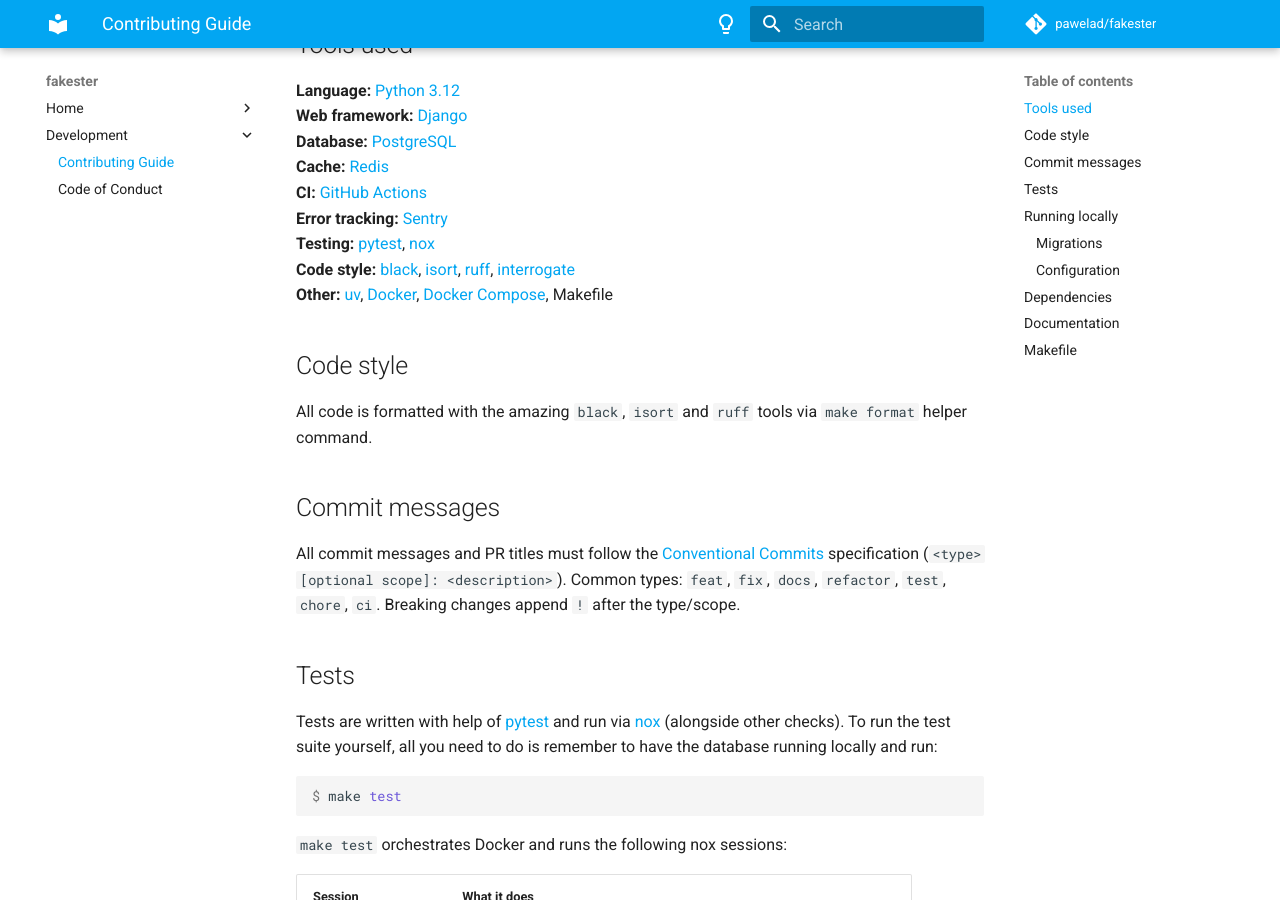
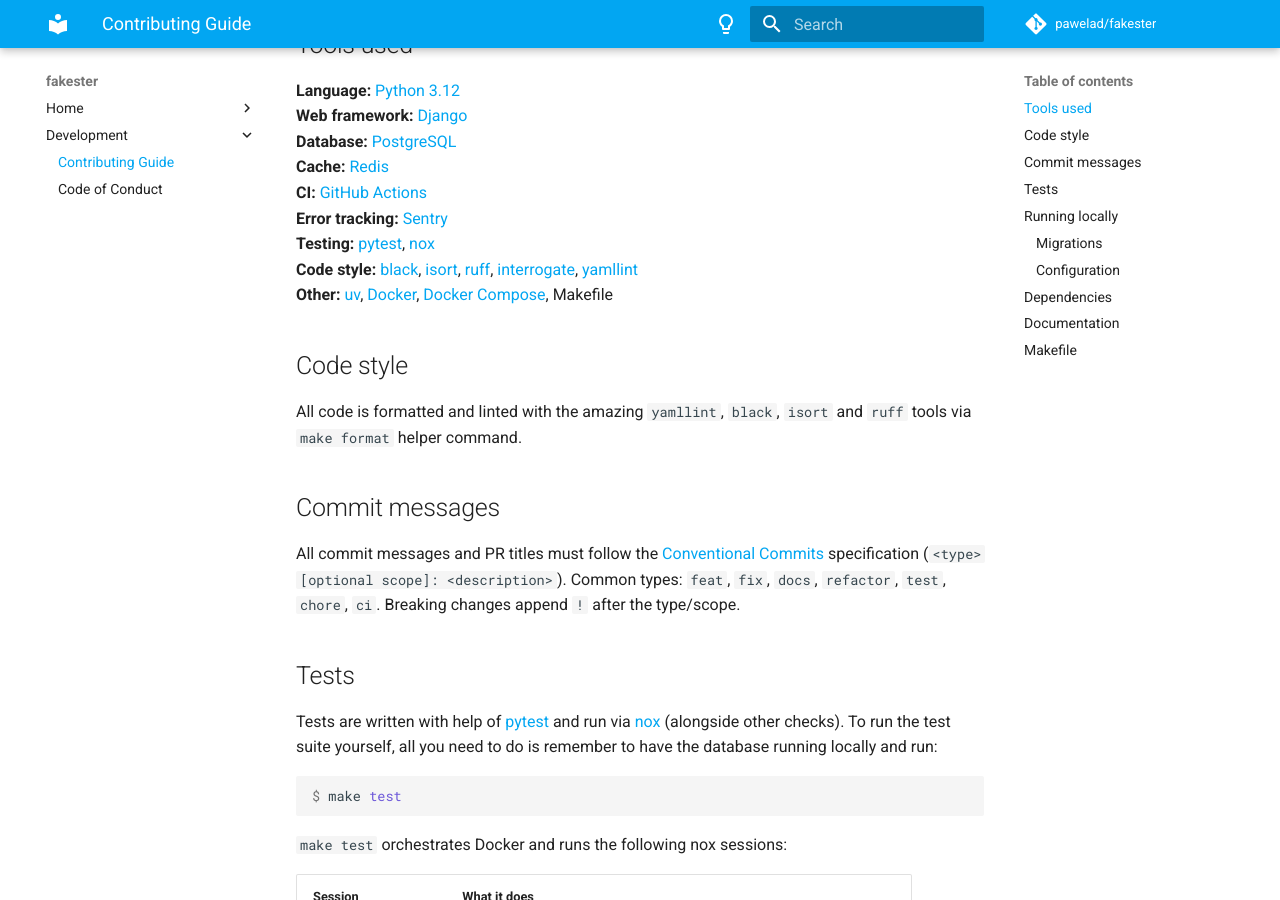
Before and after one commit to pawelad/fakester, an MkDocs documentation site: the page built from docs/contributing.md, in a window 1280 px wide and 900 px high, scrolled down 337 px. Built offline with MkDocs 1.6.1 and Material for MkDocs 9.7.7, drawn with Linux system fonts in a browser that asks for light colours; comment, search, counter and statistics services are not loaded.

Commit message:
Add `yamllint`

```diff
--- a/CONTRIBUTING.md
+++ b/CONTRIBUTING.md
@@ -15,11 +15,11 @@
 **CI:** [GitHub Actions]
 **Error tracking:** [Sentry]
 **Testing:** [pytest], [nox]
-**Code style:** [black], [isort], [ruff], [interrogate]
+**Code style:** [black], [isort], [ruff], [interrogate], [yamllint]
 **Other:** [uv], [Docker], [Docker Compose], Makefile
 
 ## Code style
-All code is formatted with the amazing `black`, `isort` and `ruff` tools via
+All code is formatted and linted with the amazing `yamllint`, `black`, `isort` and `ruff` tools via
 `make format` helper command.
 
 ## Commit messages
@@ -213,3 +213,4 @@
 [ruff]: https://github.com/charliermarsh/ruff
 [sentry]: https://sentry.io/
 [uv]: https://docs.astral.sh/uv/
+[yamllint]: https://yamllint.readthedocs.io/
--- a/noxfile.py
+++ b/noxfile.py
@@ -75,6 +75,7 @@
     session.run("isort", "--check", "--diff", *dirs)
     session.run("ruff", "check", "--diff", *dirs)
     session.run("interrogate", *dirs)
+    session.run("yamllint", ".")
 
 
 @nox.session(tags=["check"])
--- a/pyproject.toml
+++ b/pyproject.toml
@@ -34,6 +34,7 @@
     "interrogate",
     "isort",
     "ruff",
+    "yamllint",
 ]
 tests = [
     "coverage[toml]",
```
Also changed, not shown: mkdocs.yml (+5 -5 lines), 3 other files.
